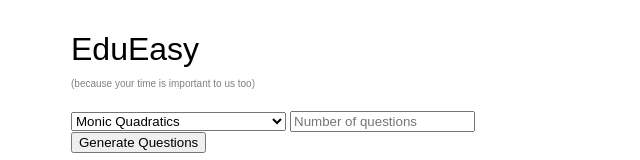
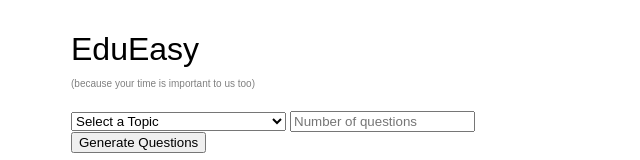
Before and after one commit to everwareio/EduEasy, a website: page client/index.html in a window 1280 px wide. Shown: the top 160 px of the page, 319-959 px from the left. Drawn offline with Linux system fonts and the light colour scheme; files that its build step writes are made by us from their sources; files whose address does not match are found by name.

Commit message:
Updated with default selection

```diff
--- a/client/index.html
+++ b/client/index.html
@@ -10,6 +10,7 @@
       <h1>EduEasy <p>(because your time is important to us too)</p></h1>
       <form id="genform">
         <select name="sort" required>
+          <option value="" disabled selected hidden>Select a Topic</option>
           <optgroup label="Maths">
             <option value="monic">Monic Quadratics</option>
             <option value="nonmonic">Non-monic Quadratics</option>
```
